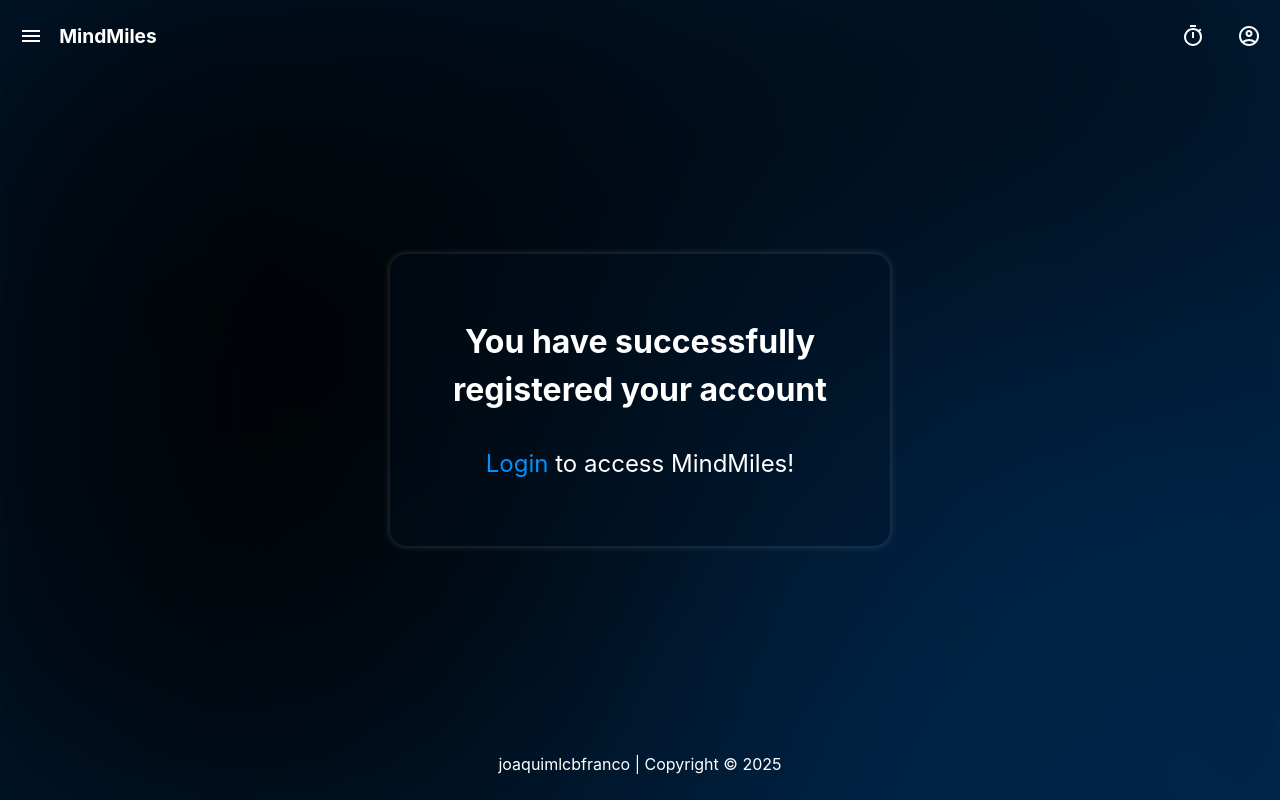
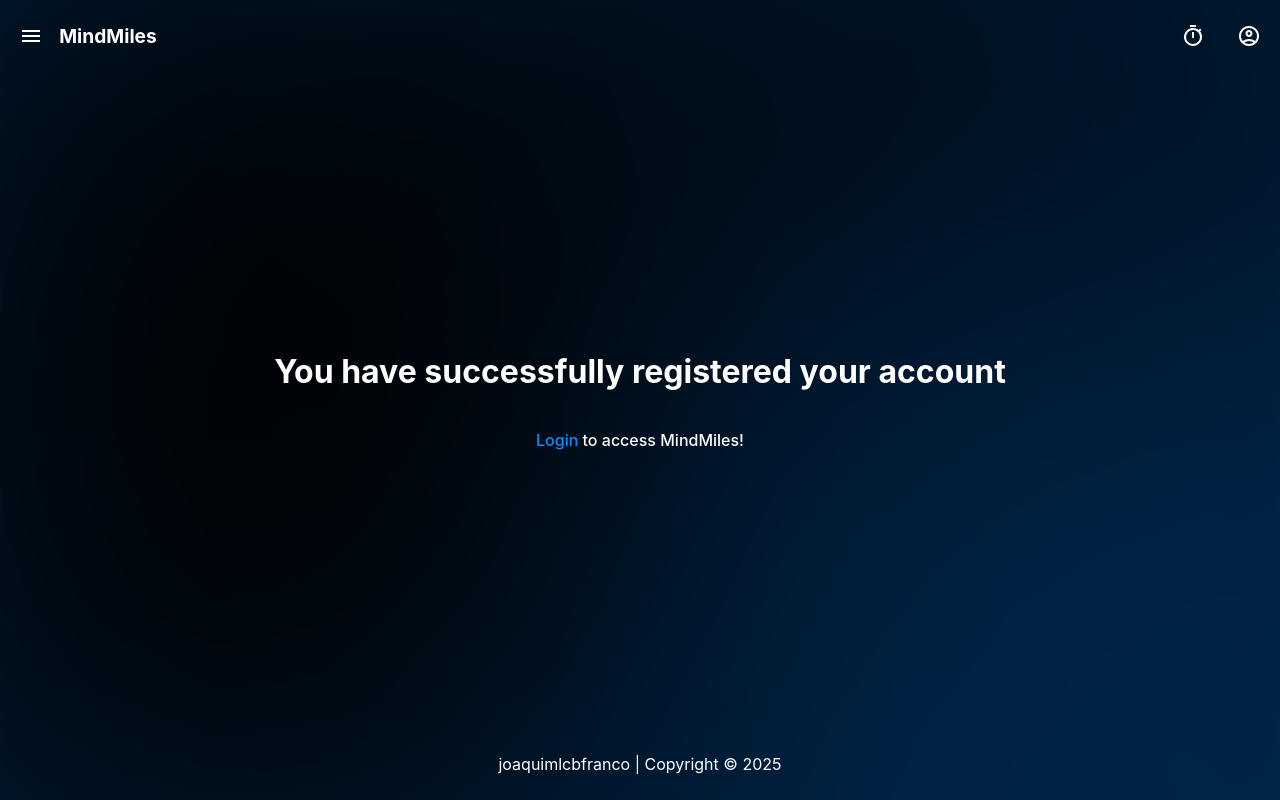
Before and after one commit to joaquimlcbfranco/mindmiles-frontend, a React (Vite) app: page /registration-success in a window 1280 px wide. Built offline with nearby package versions, Linux system fonts and the light colour scheme.

Commit message:
feat: Switch from anchor tag to Link from react router, styling

```diff
--- a/src/pages/register/RegisterSuccess.jsx
+++ b/src/pages/register/RegisterSuccess.jsx
@@ -1,6 +1,5 @@
-import { useState } from "react";
 import style from "./RegisterSuccess.module.css";
-import { useNavigate } from "react-router-dom";
+import { Link } from "react-router-dom";
 
 export default function Register() {
 	return (
@@ -8,7 +7,7 @@ export default function Register() {
 			<div className={style.successWrapper}>
 				<h1>You have successfully registered your account</h1>
 				<p>
-					<a href="">Login</a> to access MindMiles!
+					<Link to="/login">Login</Link> to access MindMiles!
 				</p>
 			</div>
 		</div>
--- a/src/pages/register/RegisterSuccess.module.css
+++ b/src/pages/register/RegisterSuccess.module.css
@@ -6,35 +6,18 @@
 	justify-content: center;
 	align-items: center;
 	padding: 2.5em 0.5em;
-	gap: 1.5em;
 	color: white;
-}
-
-.successWrapper {
-	display: flex;
-	flex-direction: column;
-	gap: 2em;
-	width: 100%;
-	max-width: 500px;
-	padding: 4em 2em;
-	text-align: center;
-	border-radius: 1rem;
-	background-color: var(--card-background);
-	box-shadow: 0 0 7px rgba(255, 255, 255, 0.2);
 }
 
 .successWrapper h1 {
 	font-size: 2rem;
-}
-
-.successWrapper form {
-	display: flex;
-	flex-direction: column;
-	gap: 1.5em;
+	text-align: center;
+	margin-bottom: 1em;
 }
 
 .successWrapper p {
-  font-size: 1.5rem;
+	font-weight: 500;
+	text-align: center;
 }
 
 .successWrapper a {
@@ -44,5 +27,5 @@
 }
 
 .successWrapper a:hover {
-	color: rgba(0, 145, 255, 0.7);
+	color: var(--blue-hover);
 }
```
